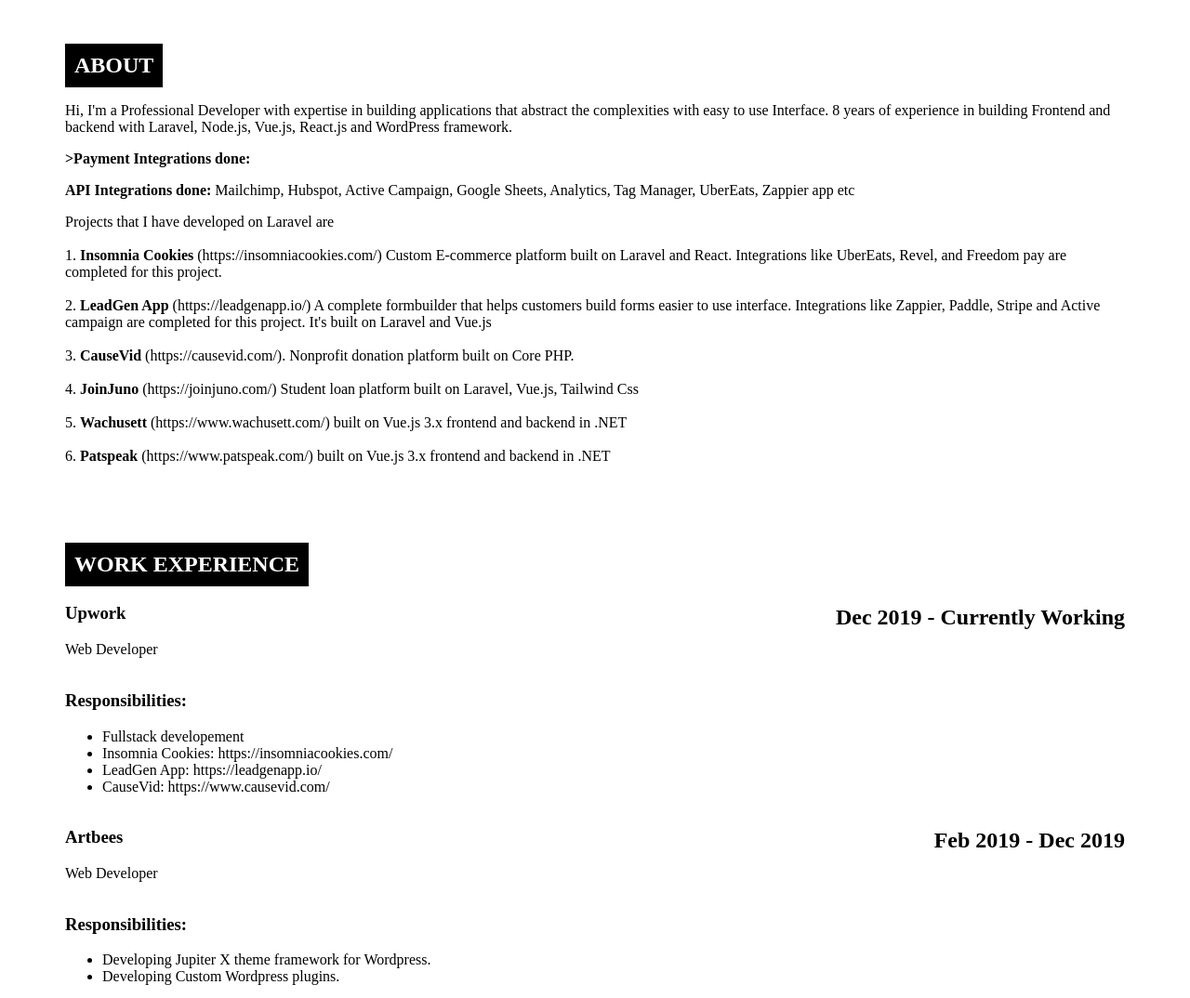
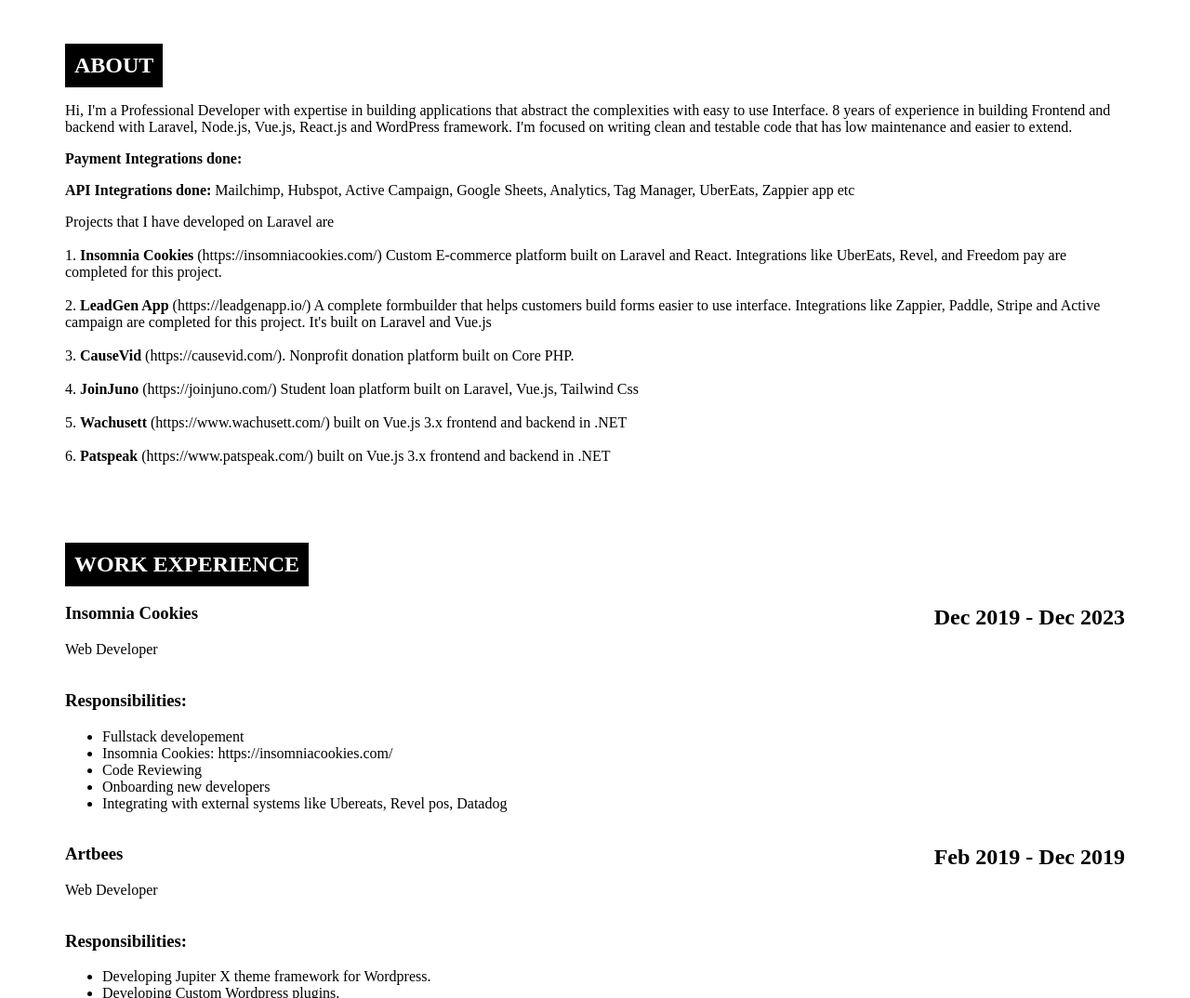
Before and after one commit to aqib-git/resume, a plain HTML site: page index.html in a window 1280 px wide. Shown: the part 216-1290 px from the top of the page at 93% size. Drawn offline with Linux system fonts and the light colour scheme.

Commit message:
Update index.html

```diff
--- a/index.html
+++ b/index.html
@@ -31,9 +31,10 @@
             <h2 class="section-title">About</h2>
             <p>
                 Hi, I'm a Professional Developer with expertise in building applications that abstract the complexities with easy to use Interface. 8 years of experience in building Frontend and backend with Laravel, Node.js, Vue.js, React.js and WordPress framework.
+                I'm focused on writing clean and testable code that has low maintenance and easier to extend.
             </p>
             <p>
-                <strong>>Payment Integrations done:</strong Paddle, Stripe, FreedomPay.
+                <strong>Payment Integrations done:</strong Paddle, Stripe, FreedomPay.
             </p>
             <p>
                 <strong>API Integrations done:</strong> Mailchimp, Hubspot, Active Campaign, Google Sheets, Analytics, Tag Manager, UberEats,  Zappier app etc
@@ -59,11 +60,11 @@
              <div class="experience">
                 <div class="experience__header">
                     <div>
-                        <h3>Upwork</h3>
+                        <h3>Insomnia Cookies</h3>
                         <p>Web Developer</p>
                     </div>
                     <div>
-                        <h2>Dec 2019 - Currently Working</h2>
+                        <h2>Dec 2019 - Dec 2023</h2>
                     </div>
                 </div>
                 <div class="experience__body">
@@ -71,8 +72,9 @@
                     <ul>
                         <li>Fullstack developement</li>
                         <li>Insomnia Cookies: https://insomniacookies.com/</li>
-                        <li>LeadGen App: https://leadgenapp.io/</li>
-                        <li>CauseVid: https://www.causevid.com/</li>
+                        <li>Code Reviewing</li>
+                        <li>Onboarding new developers</li>
+                        <li>Integrating with external systems like Ubereats, Revel pos, Datadog</li>
                     </ul>
                 </div>
             </div>
```
